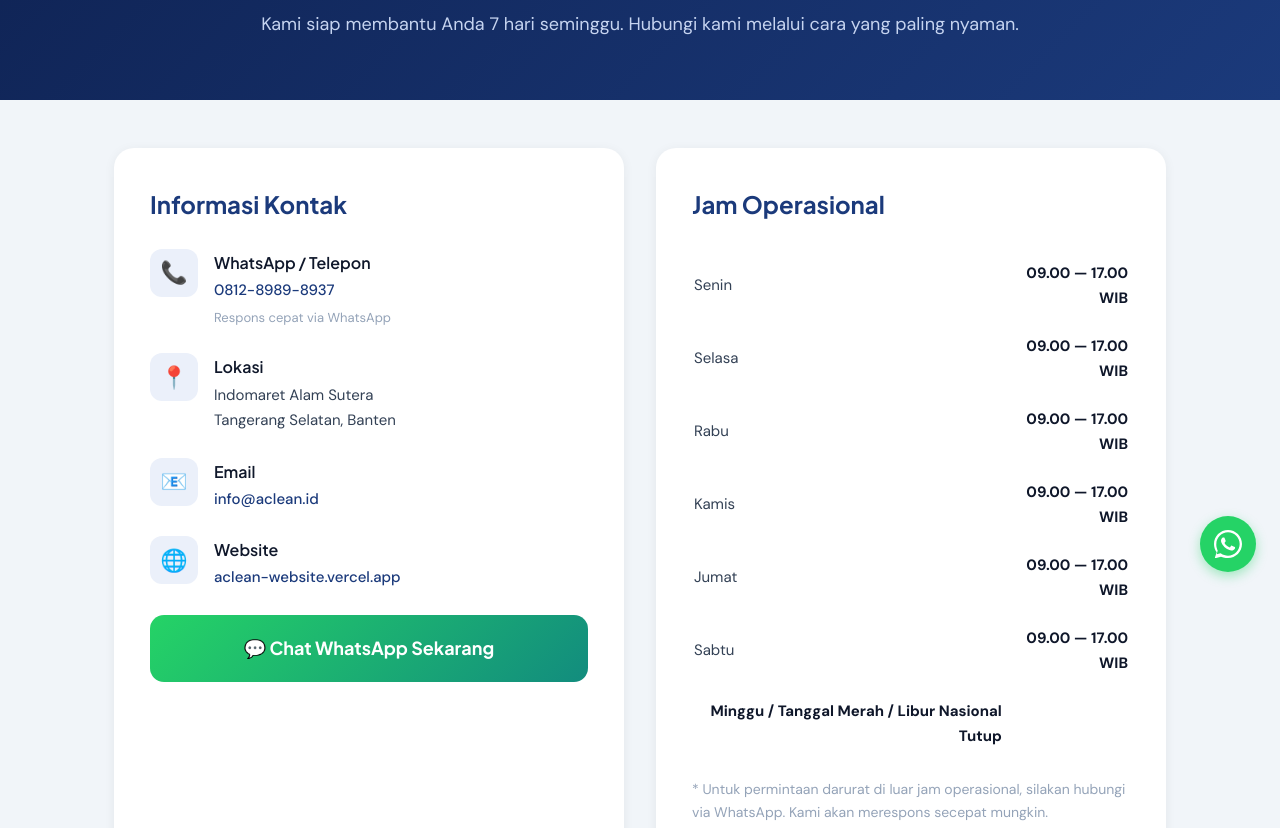
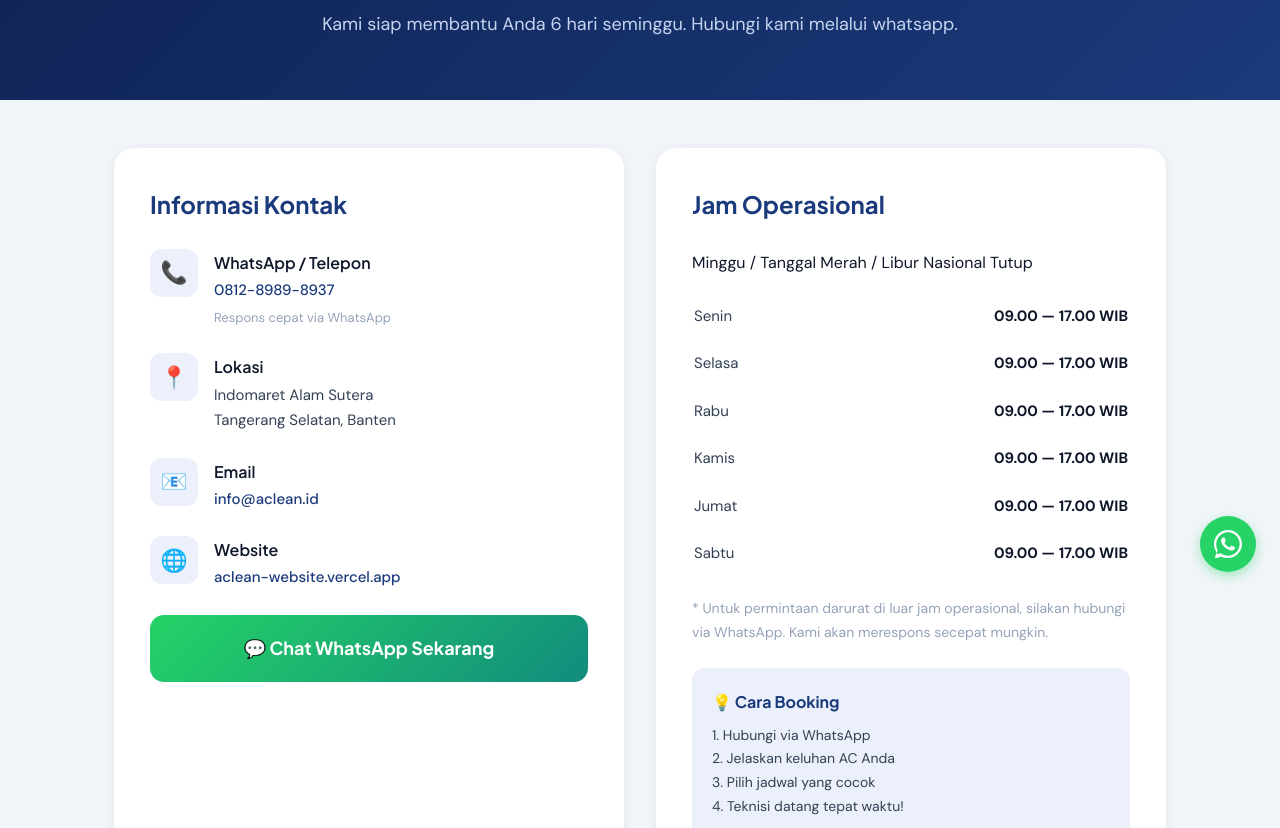
Before and after one commit to developeraclean-code/aclean-website, a plain HTML site: page kontak.html in a window 1280 px wide. Shown: the part 204-1032 px from the top of the page. Drawn offline with Linux system fonts and the light colour scheme.

Commit message:
Update kontak.html

```diff
--- a/kontak.html
+++ b/kontak.html
@@ -74,7 +74,7 @@
 
 <header class="hero">
 <h1>Hubungi AClean Service</h1>
-<p>Kami siap membantu Anda 7 hari seminggu. Hubungi kami melalui cara yang paling nyaman.</p>
+<p>Kami siap membantu Anda 6 hari seminggu. Hubungi kami melalui whatsapp.</p>
 </header>
 
 <main class="content">
@@ -128,7 +128,7 @@
 <tr><td>Kamis</td><td>09.00 — 17.00 WIB</td></tr>
 <tr><td>Jumat</td><td>09.00 — 17.00 WIB</td></tr>
 <tr><td>Sabtu</td><td>09.00 — 17.00 WIB</td></tr>
-<tr><td>Minggu / Tanggal Merah / Libur Nasional Tutup</td></tr>
+<tr>Minggu / Tanggal Merah / Libur Nasional Tutup</tr>
 </table>
 <p style="margin-top:16px;font-size:14px;color:var(--gray-400)">* Untuk permintaan darurat di luar jam operasional, silakan hubungi via WhatsApp. Kami akan merespons secepat mungkin.</p>
 
```
